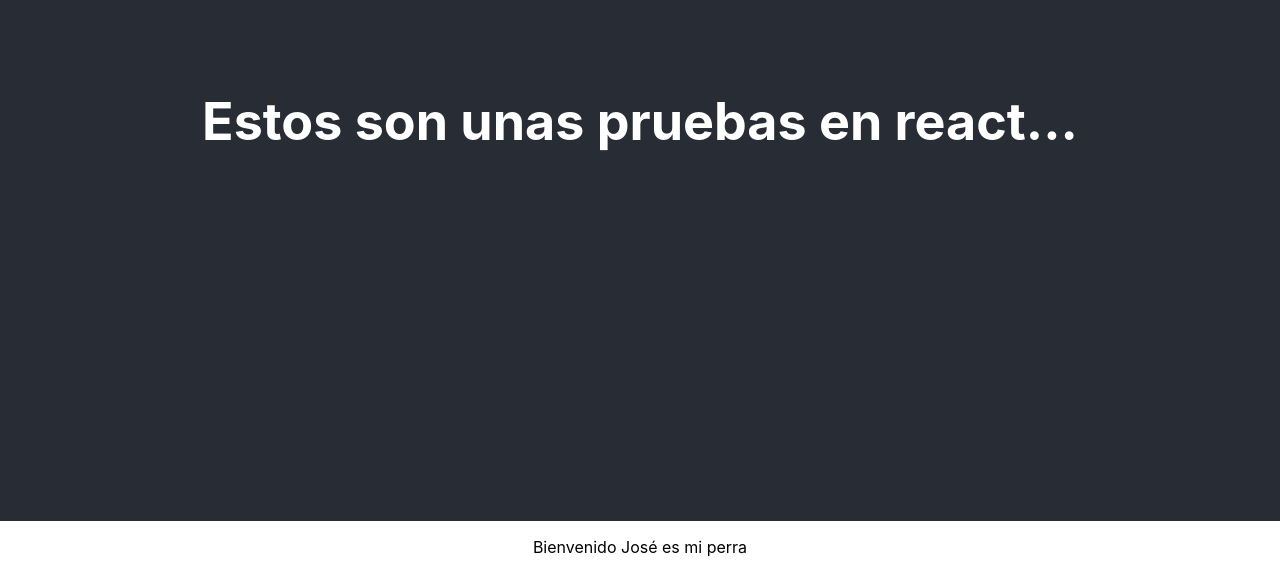
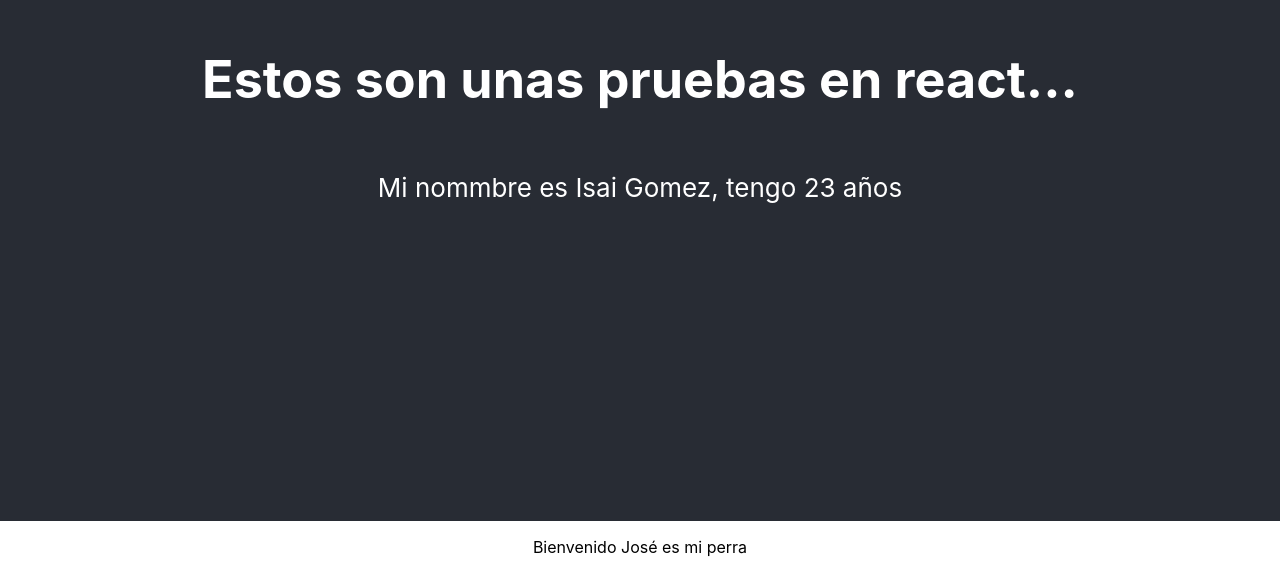
Before and after one commit to josealejandrol/reactprops, a React (Create React App) app: page / in a window 1280 px wide. Shown: the part 279-852 px from the top of the page. Built offline with nearby package versions, Linux system fonts and the light colour scheme.

Commit message:
Isai-gomez

```diff
--- a/src/App.js
+++ b/src/App.js
@@ -1,15 +1,27 @@
-import React from 'react';
-import logo from './logo.svg';
-import './App.css';
-import Hijo from './components/Hijo';
+import React from "react";
+import "./App.css";
+import Hijo from "./components/Hijo";
+import Data from "./components/DataPerson";
+
+const person = {
+  nombre: "Isai",
+  apellido: "Gomez",
+  edad: 23
+};
+const { nombre, apellido, edad } = person;
 
 function App() {
   return (
     <div className="App">
       <header className="App-header">
         <h1>Estos son unas pruebas en react...</h1>
+        <Data
+          name={`Mi nommbre es ${nombre}`}
+          lastname={`${apellido},`}
+          age={`tengo ${edad} años`}
+        ></Data>
       </header>
-      <Hijo nombre={'José es mi perra'} />
+      <Hijo nombre={"José es mi perra"} />
     </div>
   );
 }
--- /dev/null
+++ b/src/components/DataPerson.js
@@ -0,0 +1,10 @@
+import React from "react";
+
+const Data = props => {
+  return (
+    <p>
+      {props.name} {props.lastname} {props.age}
+    </p>
+  );
+};
+export default Data;
```
